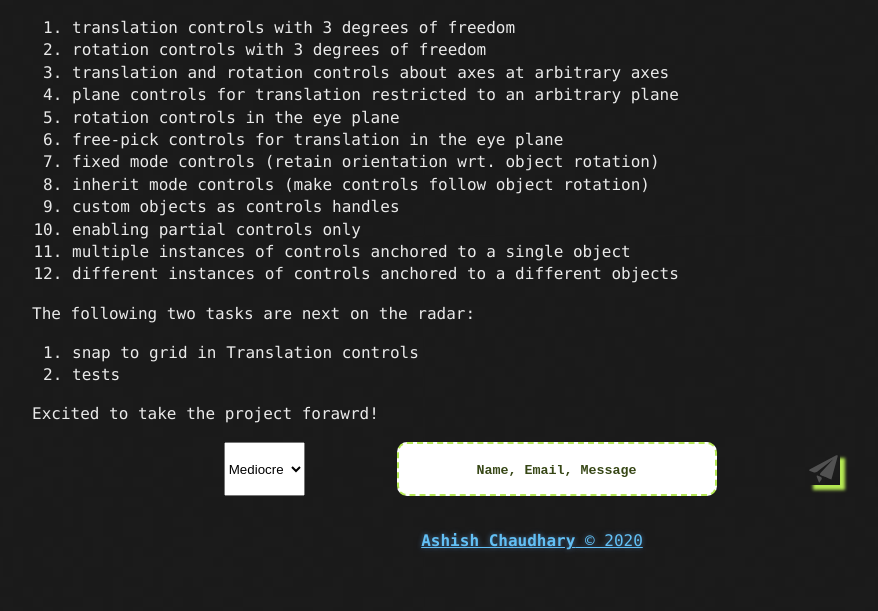
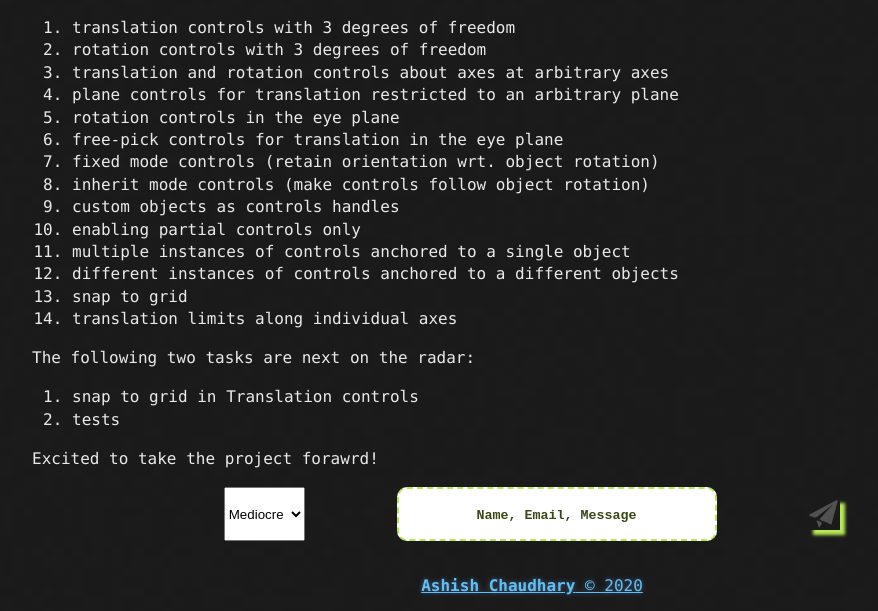
Before and after one commit to tocttou/tocttou.github.io, a Jekyll site: the page built from _posts/2020-01-19-announcing-three-freeform-controls.md, in a window 1280 px wide. Shown: the part 828-1439 px from the top of the page, without its empty margins (108-986 px from the left). Built offline with Jekyll 4.4.1, drawn with Linux system fonts in a browser that asks for light colours; nearby versions of some CDN libraries; comment, search, counter and statistics services are not loaded; before the commit the page ends 1394 px from its top, so only the background shows below that.

Commit message:
Update 2020-01-19-announcing-three-freeform-controls.md

```diff
--- a/_posts/2020-01-19-announcing-three-freeform-controls.md
+++ b/_posts/2020-01-19-announcing-three-freeform-controls.md
@@ -29,6 +29,8 @@ The following features are currently implemented:
  10. enabling partial controls only
  11. multiple instances of controls anchored to a single object
  12. different instances of controls anchored to a different objects
+ 13. snap to grid
+ 14. translation limits along individual axes
 
 The following two tasks are next on the radar:
 
```
